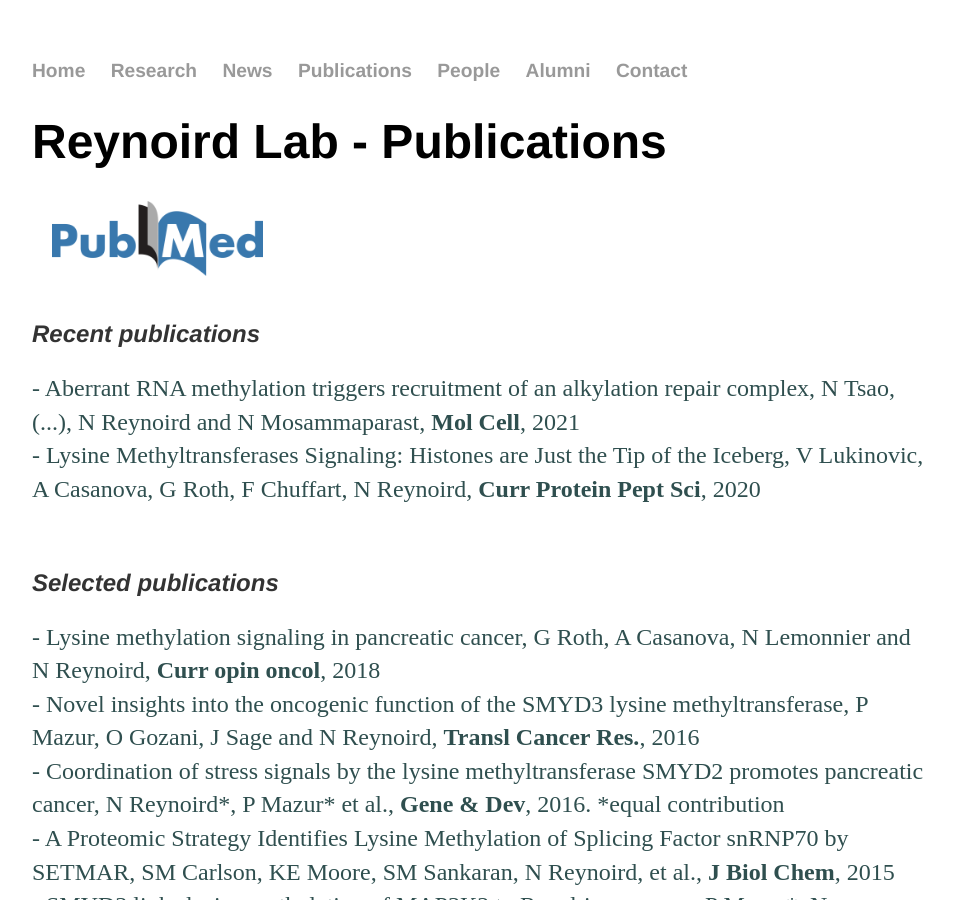
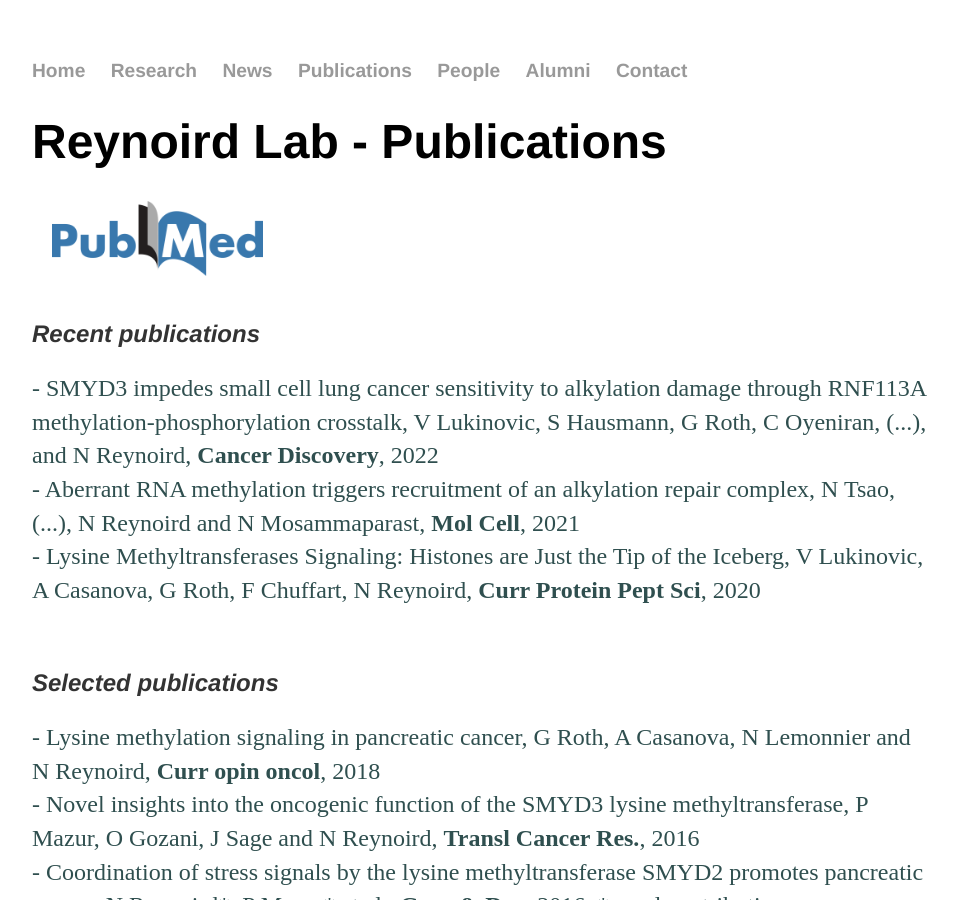
Before and after one commit to Reynoird-Lab/Reynoird-lab.github.io, a Jekyll site: the page built from Publications/index.html, in a window 1280 px wide and 900 px high. Shown: the whole window, without its empty margins (160-1116 px from the left). Built offline with Jekyll 4.4.1, drawn with Linux system fonts in a browser that asks for light colours; Markdown is read by kramdown in place of the engine named in the settings.

Commit message:
Update index.html

```diff
--- a/Publications/index.html
+++ b/Publications/index.html
@@ -10,6 +10,8 @@ title: Publications
 
 <h2> <i> Recent publications </i> </h2>
 <p>
+<a href="https://pubmed.ncbi.nlm.nih.gov/35819319/" style="color:DARKSLATEGRAY;"> - SMYD3 impedes small cell lung cancer sensitivity to alkylation damage through RNF113A methylation-phosphorylation crosstalk, V Lukinovic, S Hausmann, G Roth, C Oyeniran, (...), and N Reynoird, <b>Cancer Discovery</b>, 2022 </a <br>
+<br>
 <a href="https://pubmed.ncbi.nlm.nih.gov/34686315/" style="color:DARKSLATEGRAY;"> - Aberrant RNA methylation triggers recruitment of an alkylation repair complex, N Tsao, (...), N Reynoird and N Mosammaparast, <b>Mol Cell</b>, 2021 </a <br>
 <br> <a href="https://pubmed.ncbi.nlm.nih.gov/31894745/" style="color:DARKSLATEGRAY;"> - Lysine Methyltransferases Signaling: Histones are Just the Tip of the Iceberg, V Lukinovic, A Casanova, G Roth, F Chuffart, N Reynoird, <b>Curr Protein Pept Sci</b>, 2020 </a <br>
 </p>
```
